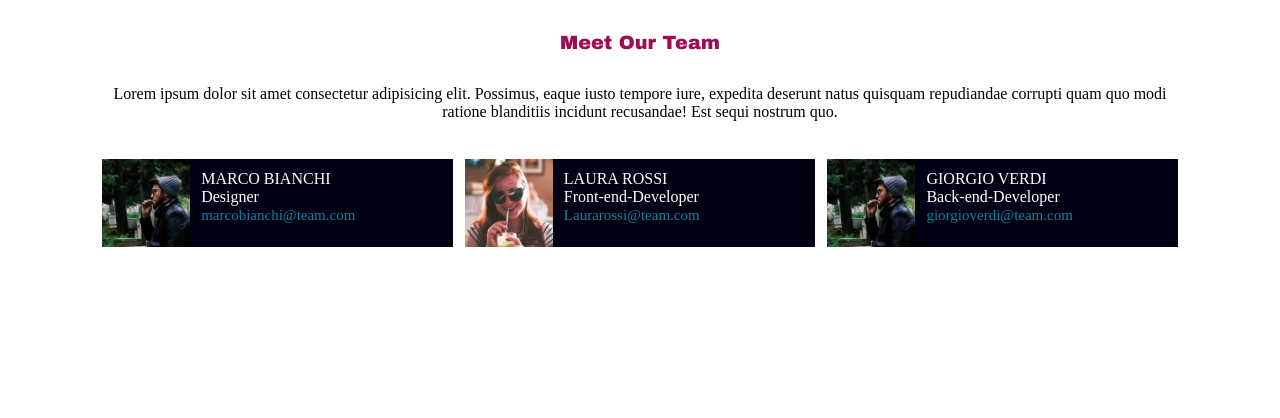
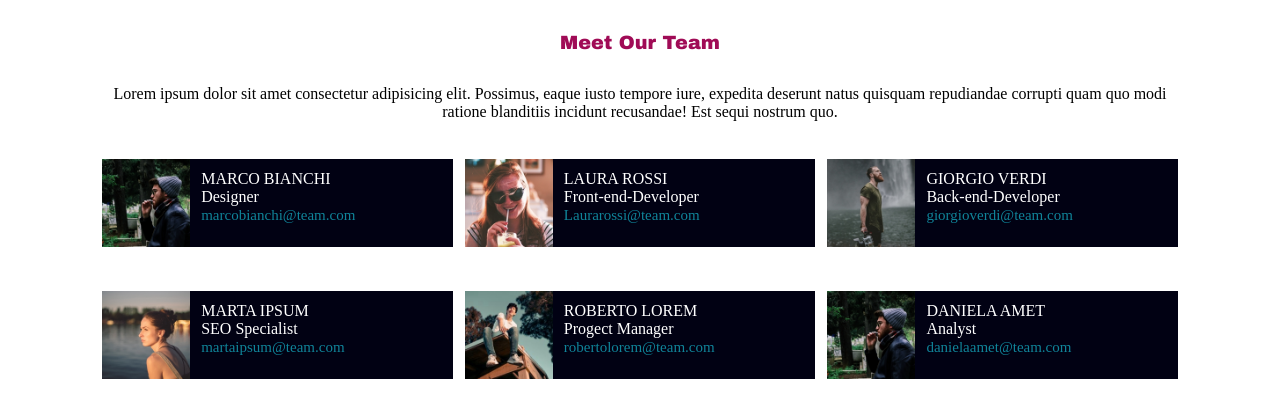
Before and after one commit to Alessio-DiNardo/html-css-float-cards, a plain HTML site: page index.html in a window 1280 px wide. Drawn offline with Linux system fonts and the light colour scheme.

Commit message:
Add second column

```diff
--- a/index.html
+++ b/index.html
@@ -15,21 +15,36 @@
                 Lorem ipsum dolor sit amet consectetur adipisicing elit. Possimus, eaque iusto tempore iure, expedita deserunt natus quisquam repudiandae corrupti quam quo modi ratione blanditiis incidunt recusandae! Est sequi nostrum quo.
             </p>
         </section>
+    <section class="first column">
         <div class="column-third float-left">
             <img class="float-left clearfix" src="./img/male1.png" alt="Primo ragazzo">
             <p id="name">MARCO BIANCHI <br>Designer <br><span class="email">marcobianchi@team.com</span></p>
 
         </div>
-
         <div class="column-third float-left">
             <img class="float-left clearfix" src="./img/female1.png" alt="Prima ragazza">
             <p id="name">LAURA ROSSI <br>Front-end-Developer<br><span class="email">Laurarossi@team.com</span></p>
         </div>
         <div class="column-third float-left">
-            <img class="float-left clearfix" src="./img/male1.png" alt="Primo ragazzo">
+            <img class="float-left clearfix" src="./img/male2.png" alt="Secondo ragazzo">
             <p id="name">GIORGIO VERDI <br>Back-end-Developer <br><span class="email">giorgioverdi@team.com</span></p>
         </div>
+    </section>
+    <section class="second column">
+        <div class="column-third float-left">
+            <img class="float-left clearfix" src="./img/female2.png" alt="Seconda ragazza">
+            <p id="name">MARTA IPSUM <br>SEO Specialist <br><span class="email">martaipsum@team.com</span></p>
 
+        </div>
+        <div class="column-third float-left">
+            <img class="float-left clearfix" src="./img/male3.png" alt="Terzo ragazzo">
+            <p id="name">ROBERTO LOREM <br>Progect Manager<br><span class="email">robertolorem@team.com</span></p>
+        </div>
+        <div class="column-third float-left">
+            <img class="float-left clearfix" src="./img/male1.png" alt="Primo ragazzo">
+            <p id="name">DANIELA AMET <br>Analyst <br><span class="email">danielaamet@team.com</span></p>
+        </div>
+    </section>
     </main>
 
 </body>
```
